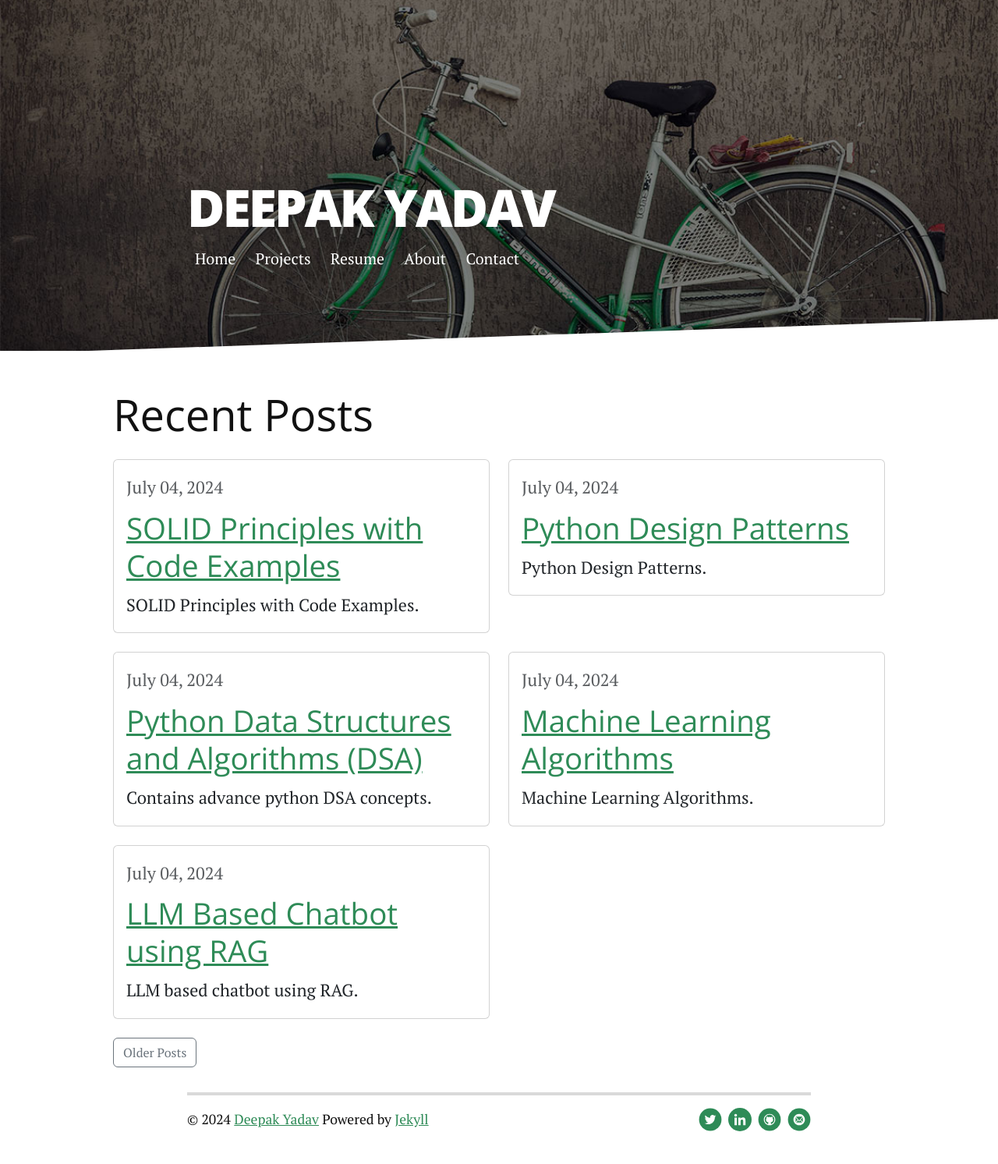
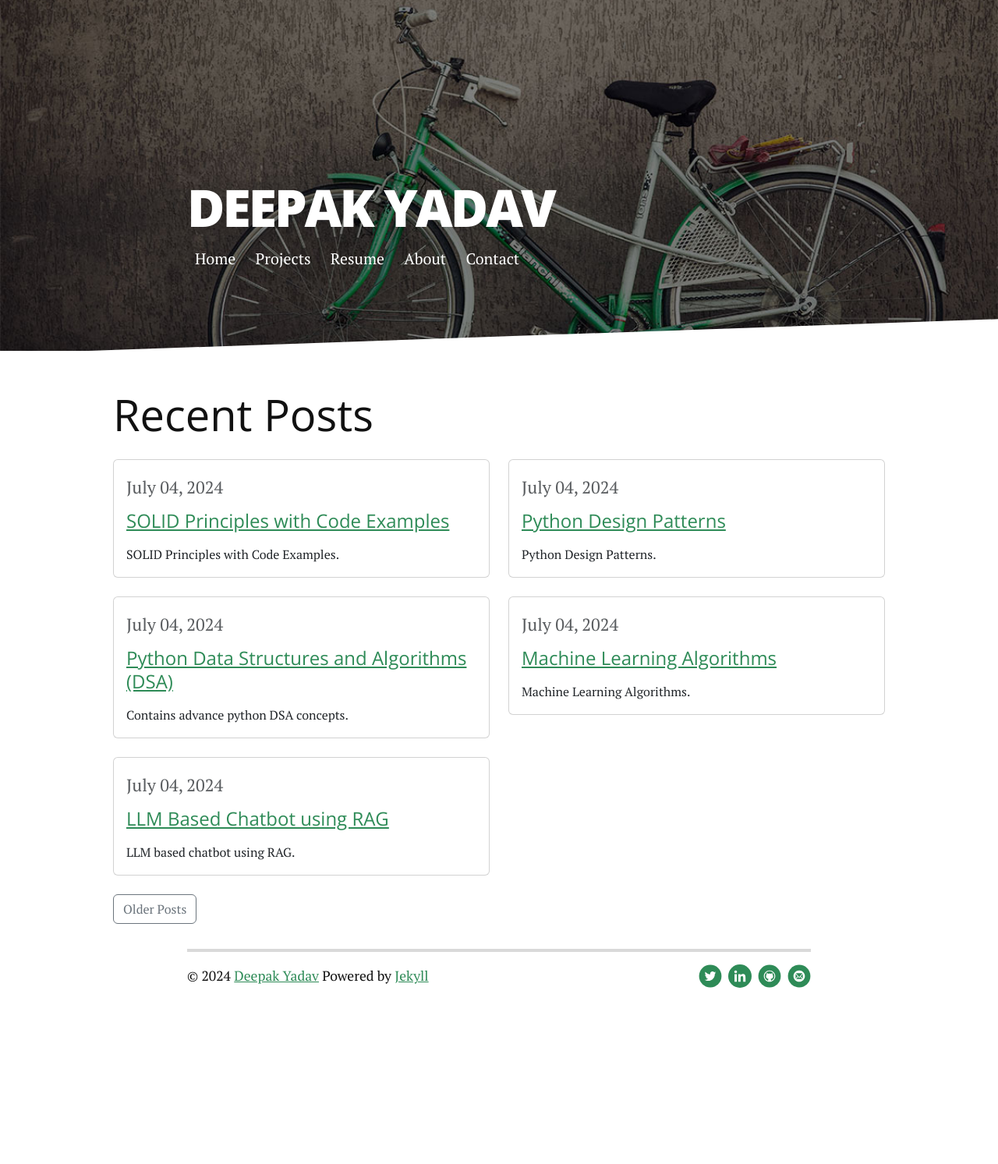
Before and after one commit to deepak7376/deepak7376.github.io, a Jekyll site: the page built from index.html, in a window 1280 px wide. Shown: the whole page at 78% size. Built offline with Jekyll 4.4.1, drawn with Linux system fonts in a browser that asks for light colours; nearby versions of some CDN libraries; the list of posts is cut into pages by our own code; after the commit the page ends 1309 px from its top, so only the background shows below that.

Commit message:
Update index.html

```diff
--- a/index.html
+++ b/index.html
@@ -2,6 +2,18 @@
 layout: default
 title: Deepak Yadav
 ---
+
+<style>
+  .card-title {
+    font-size: 1.5rem; /* Adjust the title font size */
+    margin-bottom: 1rem; /* Optional: Adjust spacing */
+  }
+
+  .card-text {
+    font-size: 1rem; /* Adjust the text font size */
+    line-height: 1.6; /* Optional: Adjust line height for readability */
+  }
+</style>
 
 <div class="container mt-5">
   <h1 class="display-4">Recent Posts</h1>
```
